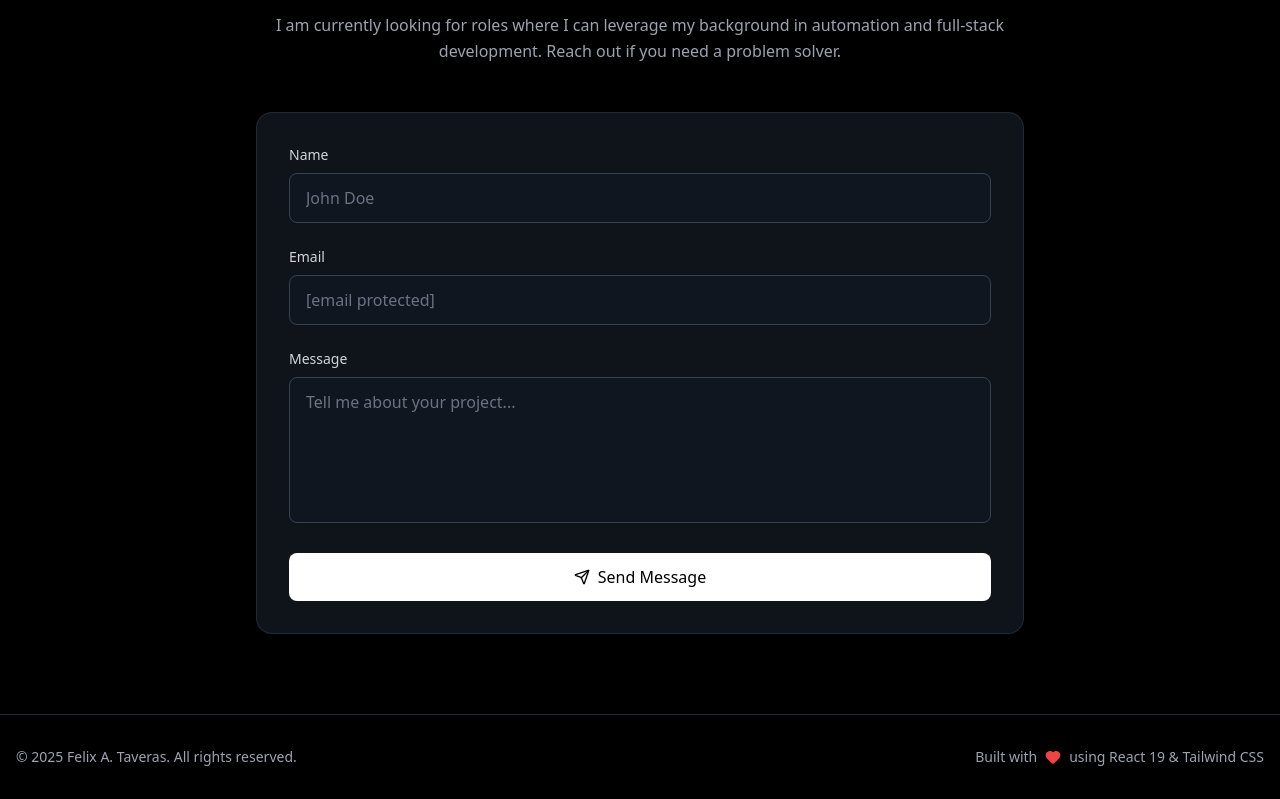
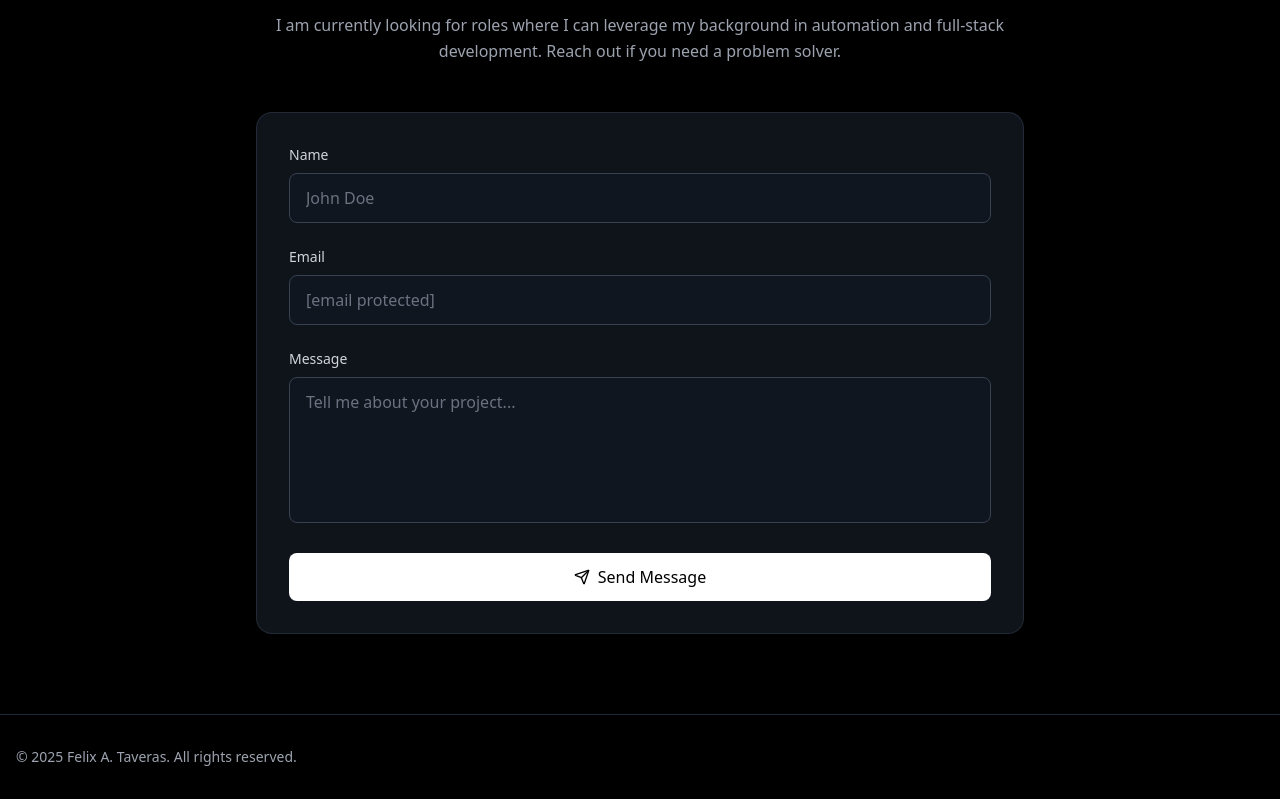
Before and after one commit to f-taveras/e-portfolio2.0, a React (Vite) app: page / in a window 1280 px wide. Shown: the part 3508-4307 px from the top of the page. Built offline with nearby package versions, Linux system fonts and the light colour scheme; no server answers; the database is empty.

Commit message:
Updated Footer.tsx

```diff
--- a/src/components/Footer.tsx
+++ b/src/components/Footer.tsx
@@ -9,11 +9,7 @@ export default function Footer() {
           <p className="text-gray-400 text-sm">
             © {new Date().getFullYear()} {PROFILE.name}. All rights reserved.
           </p>
-          <div className="flex items-center gap-2 text-gray-400 text-sm">
-            <span>Built with</span>
-            <Heart className="w-4 h-4 text-red-500 fill-red-500" />
-            <span>using React 19 & Tailwind CSS</span>
-          </div>
+
         </div>
       </div>
     </footer>
```
